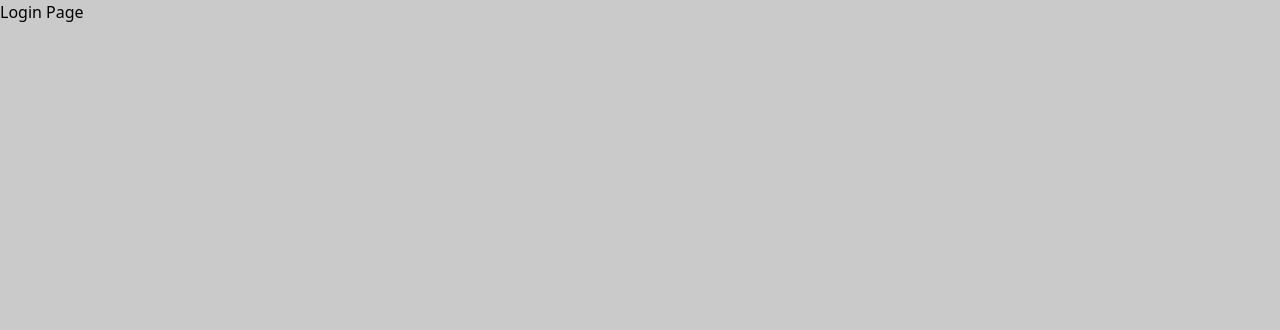
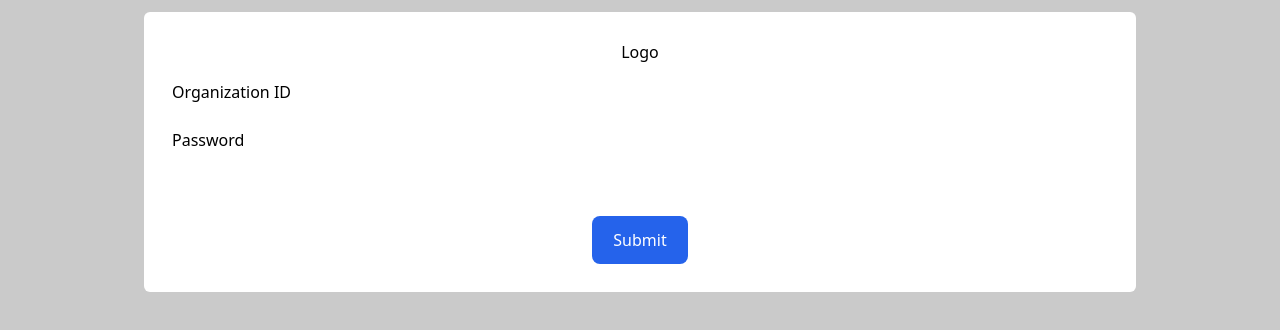
Before and after one commit to ANTONINEUTRON/sleek-fsi, a React (Create React App) app: page /login in a window 1280 px wide. Shown: the top 330 px of the page. Built offline with nearby package versions, Linux system fonts and the light colour scheme.

Commit message:
minor tins

```diff
--- a/src/pages/Login.js
+++ b/src/pages/Login.js
@@ -1,7 +1,16 @@
 export default function Login(){
     return (
-        <div>
-            Login Page
+        <div className="ml-36 mr-36 mt-3 p-7 bg-white rounded-md">
+            <div className="flex flex-col items-center">
+                Logo
+            </div>
+            <div className="flex flex-col mt-4">
+                <label for="org_id">Organization ID</label>
+                <input type={"text"} name="org_id"/>
+                <label for="password">Password</label>
+                <input type={"password"} name="org_id"/>
+                <input type={"submit"} className="bg-blue-600 rounded-lg ml-25 mr-25 w-24 mt-10 text-bold m-auto text-white p-3"/>
+            </div>
         </div>
     );
 }
```
